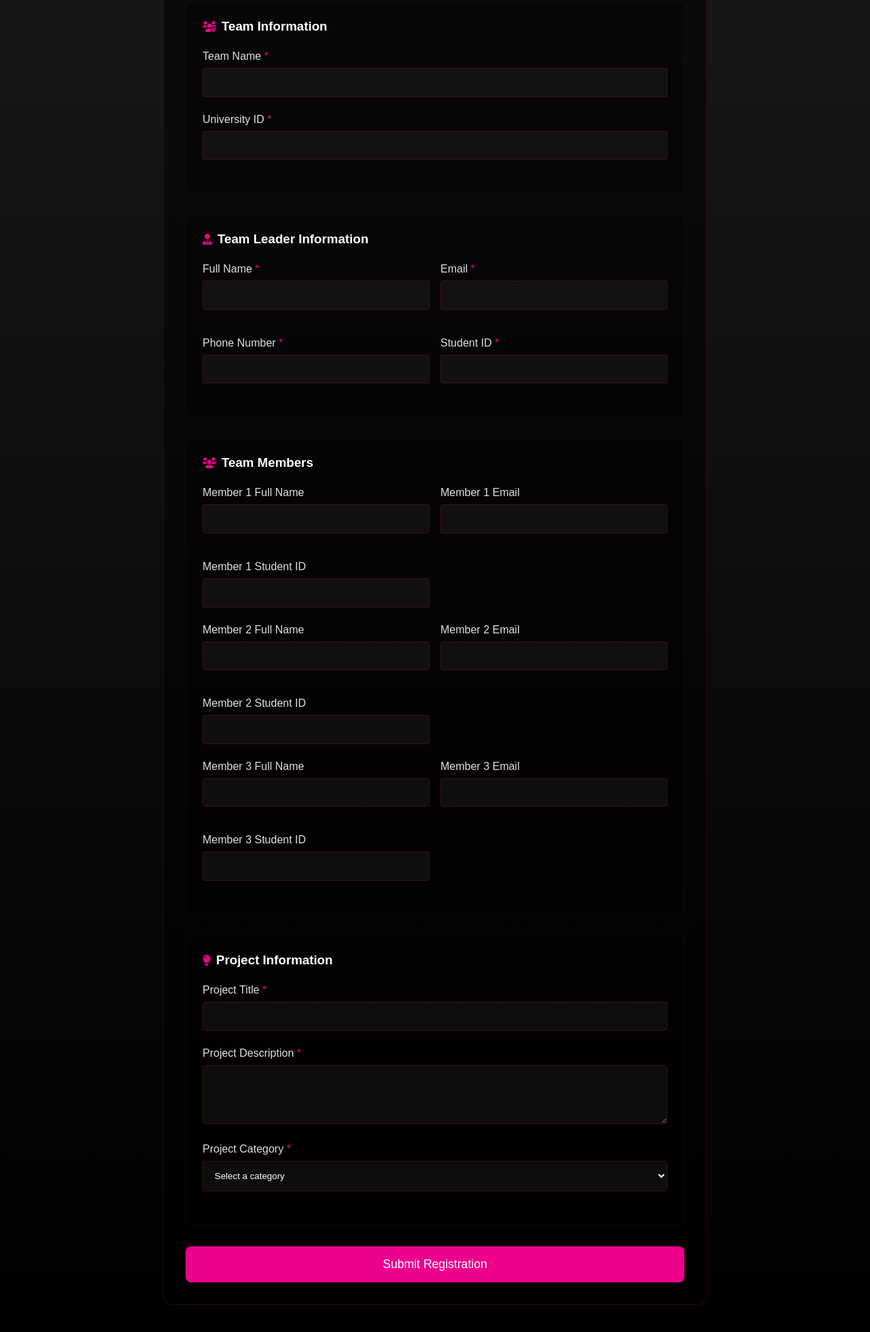
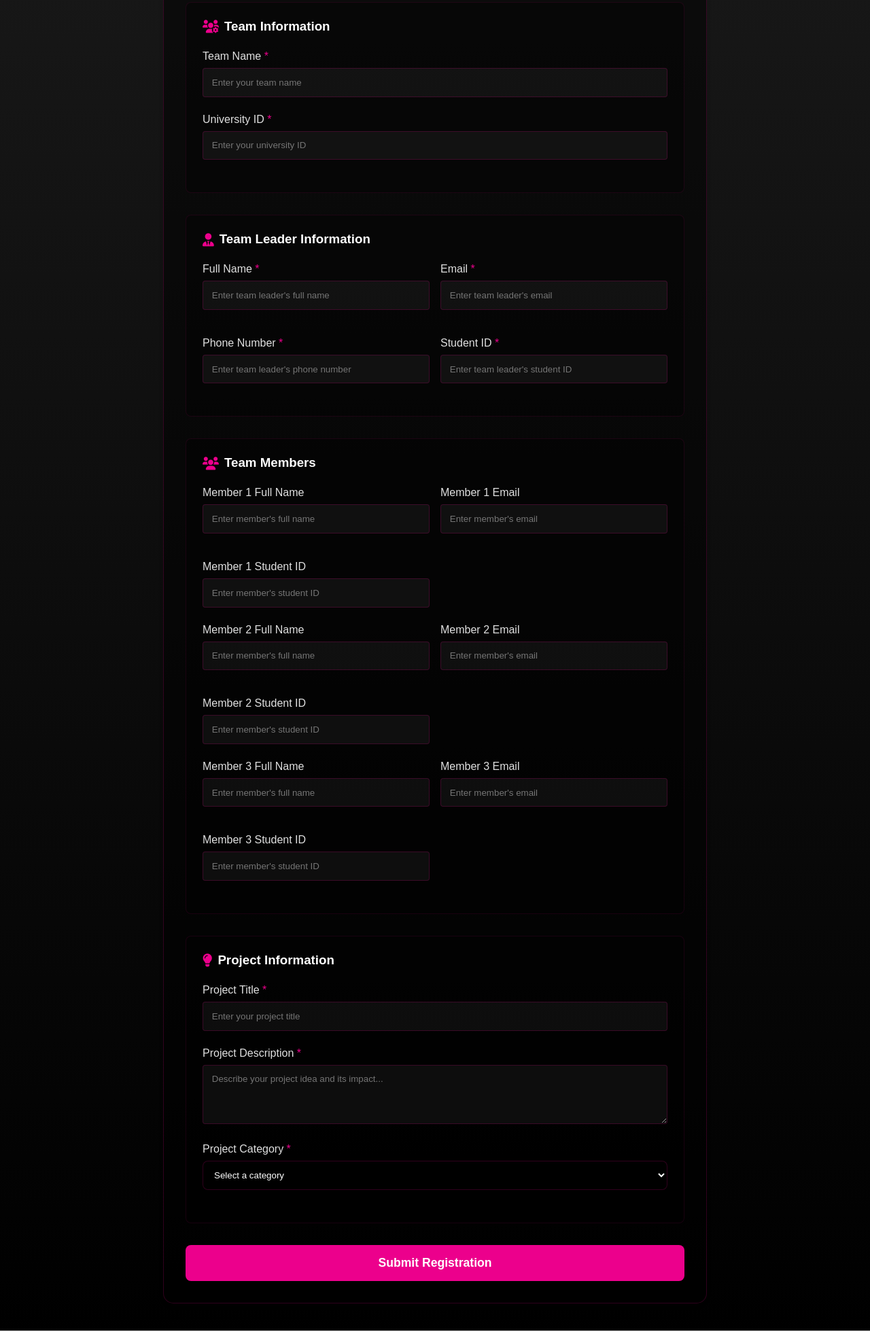
Before and after one commit to AhmedMohammed-Dev/Hult-prize-October, a plain HTML site: page register.html in a window 1280 px wide. Shown: the part 281-2241 px from the top of the page at 68% size. Drawn offline with Linux system fonts and the light colour scheme.

Commit message:
Update register.html

```diff
--- a/register.html
+++ b/register.html
@@ -69,6 +69,7 @@
             font-size: 2.5rem;
             margin-bottom: 1rem;
             color: #EC008C;
+            text-shadow: 0 0 10px rgba(236, 0, 140, 0.3);
         }
 
         .section-subtitle {
@@ -84,6 +85,7 @@
             border-radius: 15px;
             padding: 2rem;
             margin-top: 2rem;
+            box-shadow: 0 4px 6px rgba(0, 0, 0, 0.1);
         }
 
         .form-section {
@@ -92,10 +94,13 @@
             border: 1px solid rgba(236, 0, 140, 0.1);
             border-radius: 8px;
             background: rgba(0, 0, 0, 0.3);
+            transition: all 0.3s ease;
         }
 
         .form-section:hover {
             border-color: rgba(236, 0, 140, 0.3);
+            transform: translateY(-2px);
+            box-shadow: 0 4px 8px rgba(236, 0, 140, 0.1);
         }
 
         .section-header {
@@ -107,6 +112,7 @@
 
         .section-header i {
             color: #EC008C;
+            font-size: 1.2rem;
         }
 
         .form-group {
@@ -117,6 +123,7 @@
             display: block;
             margin-bottom: 0.5rem;
             color: #e0e0e0;
+            font-weight: 500;
         }
 
         input, textarea, select {
@@ -133,6 +140,7 @@
             outline: none;
             border-color: #EC008C;
             background: rgba(255, 255, 255, 0.1);
+            box-shadow: 0 0 0 2px rgba(236, 0, 140, 0.1);
         }
 
         .team-members {
@@ -150,11 +158,34 @@
             cursor: pointer;
             width: 100%;
             font-size: 1.1rem;
+            font-weight: bold;
             transition: all 0.3s;
+            position: relative;
+            overflow: hidden;
         }
 
         .submit-btn:hover {
             background: rgba(236, 0, 140, 0.8);
+            transform: translateY(-2px);
+            box-shadow: 0 4px 8px rgba(236, 0, 140, 0.2);
+        }
+
+        .submit-btn::after {
+            content: '';
+            position: absolute;
+            top: 50%;
+            left: 50%;
+            width: 0;
+            height: 0;
+            background: rgba(255, 255, 255, 0.2);
+            border-radius: 50%;
+            transform: translate(-50%, -50%);
+            transition: width 0.6s, height 0.6s;
+        }
+
+        .submit-btn:hover::after {
+            width: 300px;
+            height: 300px;
         }
 
         .required {
@@ -177,6 +208,7 @@
             padding: 20px;
             border-radius: 8px;
             text-align: center;
+            box-shadow: 0 4px 6px rgba(0, 0, 0, 0.1);
         }
 
         .error-message .message-content {
@@ -184,7 +216,34 @@
             padding: 20px;
             border-radius: 8px;
             text-align: center;
+            box-shadow: 0 4px 6px rgba(0, 0, 0, 0.1);
         }
+
+        /* Category Select Styling */
+        .category-select {
+            padding: 12px;
+            border-radius: 8px;
+            background: rgba(0, 0, 0, 0.3);
+            border: 1px solid rgba(236, 0, 140, 0.2);
+            color: white;
+            cursor: pointer;
+        }
+
+        .category-select option {
+            padding: 12px;
+            background-color: #1a1a1a;
+        }
+
+        .sustainability-option { color: #4CAF50; }
+        .healthcare-option { color: #2196F3; }
+        .education-option { color: #FFC107; }
+        .fintech-option { color: #9C27B0; }
+        .social-option { color: #E91E63; }
+        .agriculture-option { color: #8BC34A; }
+        .energy-option { color: #FF9800; }
+        .water-option { color: #00BCD4; }
+        .waste-option { color: #795548; }
+        .other-option { color: #9E9E9E; }
 
         @keyframes slideIn {
             from { transform: translateX(100%); opacity: 0; }
@@ -225,11 +284,11 @@
                     </div>
                     <div class="form-group">
                         <label>Team Name <span class="required">*</span></label>
-                        <input type="text" name="team_name" required>
+                        <input type="text" name="team_name" required placeholder="Enter your team name">
                     </div>
                     <div class="form-group">
                         <label>University ID <span class="required">*</span></label>
-                        <input type="text" name="university_id" required>
+                        <input type="text" name="university_id" required placeholder="Enter your university ID">
                     </div>
                 </div>
 
@@ -242,19 +301,19 @@
                     <div class="team-members">
                         <div class="form-group">
                             <label>Full Name <span class="required">*</span></label>
-                            <input type="text" name="leader_name" required>
+                            <input type="text" name="leader_name" required placeholder="Enter team leader's full name">
                         </div>
                         <div class="form-group">
                             <label>Email <span class="required">*</span></label>
-                            <input type="email" name="leader_email" required>
+                            <input type="email" name="leader_email" required placeholder="Enter team leader's email">
                         </div>
                         <div class="form-group">
                             <label>Phone Number <span class="required">*</span></label>
-                            <input type="tel" name="leader_phone" required>
+                            <input type="tel" name="leader_phone" required placeholder="Enter team leader's phone number">
                         </div>
                         <div class="form-group">
                             <label>Student ID <span class="required">*</span></label>
-                            <input type="text" name="leader_id" required>
+                            <input type="text" name="leader_id" required placeholder="Enter team leader's student ID">
                         </div>
                     </div>
                 </div>
@@ -270,15 +329,15 @@
                     <div class="team-members">
                         <div class="form-group">
                             <label>Member 1 Full Name</label>
-                            <input type="text" name="member1_name">
+                            <input type="text" name="member1_name" placeholder="Enter member's full name">
                         </div>
                         <div class="form-group">
                             <label>Member 1 Email</label>
-                            <input type="email" name="member1_email">
+                            <input type="email" name="member1_email" placeholder="Enter member's email">
                         </div>
                         <div class="form-group">
                             <label>Member 1 Student ID</label>
-                            <input type="text" name="member1_id">
+                            <input type="text" name="member1_id" placeholder="Enter member's student ID">
                         </div>
                     </div>
 
@@ -286,15 +345,15 @@
                     <div class="team-members">
                         <div class="form-group">
                             <label>Member 2 Full Name</label>
-                            <input type="text" name="member2_name">
+                            <input type="text" name="member2_name" placeholder="Enter member's full name">
                         </div>
                         <div class="form-group">
                             <label>Member 2 Email</label>
-                            <input type="email" name="member2_email">
+                            <input type="email" name="member2_email" placeholder="Enter member's email">
                         </div>
                         <div class="form-group">
                             <label>Member 2 Student ID</label>
-                            <input type="text" name="member2_id">
+                            <input type="text" name="member2_id" placeholder="Enter member's student ID">
                         </div>
                     </div>
 
@@ -302,15 +361,15 @@
                     <div class="team-members">
                         <div class="form-group">
                             <label>Member 3 Full Name</label>
-                            <input type="text" name="member3_name">
+                            <input type="text" name="member3_name" placeholder="Enter member's full name">
                         </div>
                         <div class="form-group">
                             <label>Member 3 Email</label>
-                            <input type="email" name="member3_email">
+                            <input type="email" name="member3_email" placeholder="Enter member's email">
                         </div>
                         <div class="form-group">
                             <label>Member 3 Student ID</label>
-                            <input type="text" name="member3_id">
+                            <input type="text" name="member3_id" placeholder="Enter member's student ID">
                         </div>
                     </div>
                 </div>
@@ -323,22 +382,27 @@
                     </div>
                     <div class="form-group">
                         <label>Project Title <span class="required">*</span></label>
-                        <input type="text" name="project_title" required>
+                        <input type="text" name="project_title" required placeholder="Enter your project title">
                     </div>
                     <div class="form-group">
                         <label>Project Description <span class="required">*</span></label>
-                        <textarea name="project_description" rows="4" required></textarea>
+                        <textarea name="project_description" rows="4" required
+                            placeholder="Describe your project idea and its impact..."></textarea>
                     </div>
                     <div class="form-group">
                         <label>Project Category <span class="required">*</span></label>
-                        <select name="project_category" required>
-                            <option value="">Select a category</option>
-                            <option value="sustainability">Sustainability</option>
-                            <option value="education">Education</option>
-                            <option value="healthcare">Healthcare</option>
-                            <option value="fintech">FinTech</option>
-                            <option value="agriculture">Agriculture</option>
-                            <option value="other">Other</option>
+                        <select name="project_category" class="category-select" required>
+                            <option value="" disabled selected>Select a category</option>
+                            <option value="sustainability" class="sustainability-option">🌱 Sustainability & Environment</option>
+                            <option value="healthcare" class="healthcare-option">🏥 Healthcare Innovation</option>
+                            <option value="education" class="education-option">📚 Education Technology</option>
+                            <option value="fintech" class="fintech-option">💰 Financial Technology</option>
+                            <option value="social" class="social-option">🤝 Social Impact</option>
+                            <option value="agriculture" class="agriculture-option">🌾 Agriculture & Food</option>
+                            <option value="energy" class="energy-option">⚡ Clean Energy</option>
+                            <option value="water" class="water-option">💧 Water Solutions</option>
+                            <option value="waste" class="waste-option">♻️ Waste Management</option>
+                            <option value="other" class="other-option">🎯 Other Innovations</option>
                         </select>
                     </div>
                 </div>
@@ -360,7 +424,6 @@
             const formData = new FormData(event.target);
             const data = Object.fromEntries(formData.entries());
 
-            // استخدام رابط النشر الخاص بك
             fetch('https://script.google.com/macros/s/AKfycbxBqVPcvNBb3vvytGtisLxeZL2-js3D-bdrhkhjAuQvFTCuVQ_xQJIo4Z5G9Wf54KssaQ/exec', {
                 method: 'POST',
                 mode: 'no-cors',
@@ -390,10 +453,10 @@
             message.className = 'message success-message';
             message.innerHTML = `
                 <div class="message-content">
-                    <i class="fas fa-check-circle"></i>
-                    <h3>Registration Successful!</h3>
-                    <p>Your team has been registered successfully.</p>
-                    <p>You will receive a confirmation email shortly.</p>
+                    <i class="fas fa-check-circle" style="font-size: 2rem; margin-bottom: 0.5rem;"></i>
+                    <h3 style="margin-bottom: 0.5rem;">Registration Successful!</h3>
+                    <p style="margin-bottom: 0.5rem;">Your team has been registered successfully.</p>
+                    <p style="font-size: 0.9rem;">You will receive a confirmation email shortly.</p>
                 </div>
             `;
             showMessage(message);
@@ -404,10 +467,10 @@
             message.className = 'message error-message';
             message.innerHTML = `
                 <div class="message-content">
-                    <i class="fas fa-exclamation-circle"></i>
-                    <h3>Registration Failed</h3>
-                    <p>There was an error submitting your registration.</p>
-                    <p>Please try again or contact support.</p>
+                    <i class="fas fa-exclamation-circle" style="font-size: 2rem; margin-bottom: 0.5rem;"></i>
+                    <h3 style="margin-bottom: 0.5rem;">Registration Failed</h3>
+                    <p style="margin-bottom: 0.5rem;">There was an error submitting your registration.</p>
+                    <p style="font-size: 0.9rem;">Please try again or contact support.</p>
                 </div>
             `;
             showMessage(message);
@@ -420,7 +483,6 @@
             }, 5000);
         }
 
-        // Form validation
         document.addEventListener('DOMContentLoaded', function() {
             const phoneInput = document.querySelector('input[name="leader_phone"]');
             if (phoneInput) {
```
